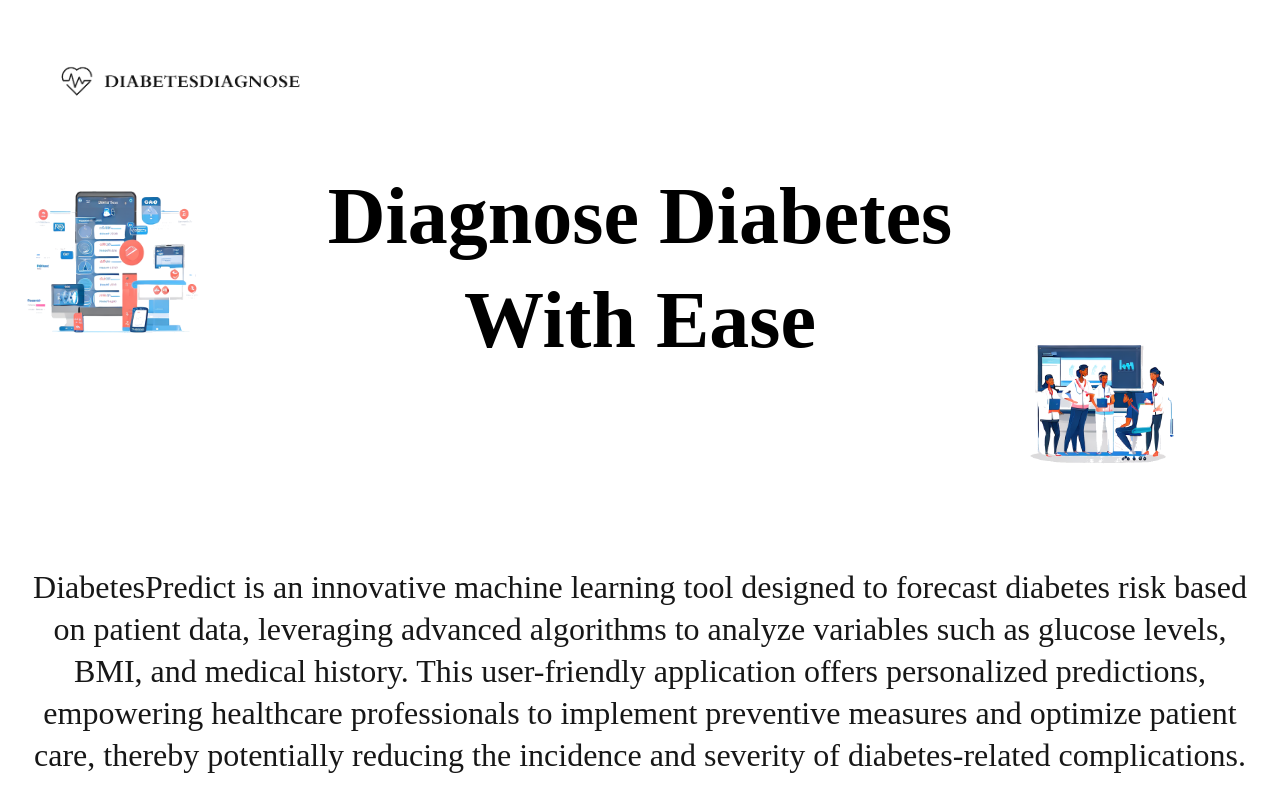
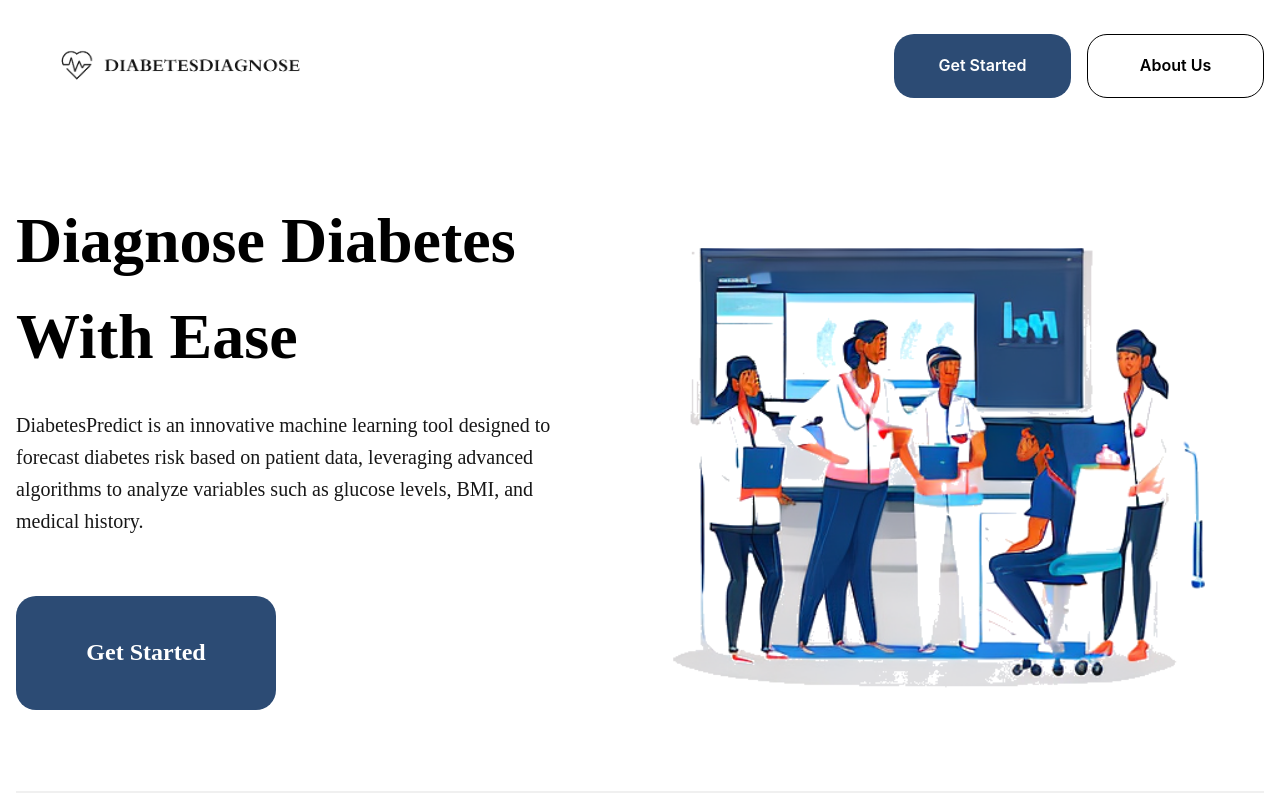
Before and after one commit to kollie-coder/diabetes-prediction-software, a React (Vite) app: page / in a window 1280 px wide. Shown: the top 800 px of the page. Built offline with nearby package versions, Linux system fonts and the light colour scheme.

Commit message:
hero update

```diff
--- a/package.json
+++ b/package.json
@@ -16,6 +16,7 @@
     "framer-motion": "^11.0.3",
     "react": "^18.2.0",
     "react-dom": "^18.2.0",
+    "react-icons": "^5.0.1",
     "react-router-dom": "^6.22.0"
   },
   "devDependencies": {
--- a/src/components/Hero/Hero.jsx
+++ b/src/components/Hero/Hero.jsx
@@ -1,4 +1,4 @@
-import { Box, Flex, Image, Text } from '@chakra-ui/react'
+import { Box, Button, Flex, Image, Text } from '@chakra-ui/react'
 import React from 'react'
 import heroImage from "../../assets/heroImage.png";
 import heroImage2 from "../../assets/heroImage2.png";
@@ -6,29 +6,52 @@ import heroImage2 from "../../assets/heroImage2.png";
 const Hero = () => {
   return (
     <>
-    <Flex>
-        <Box display={{base:"none", md:"flex"}} flex={1}>
-            <Image src={heroImage} alt='imgae1' w={"192px"} h={"192px"} objectFit={"cover"}/>
-        </Box>
+    <Flex alignItems={"center"}>
 
-            <Text fontSize={{base:"40px", md:"80px"}} fontWeight={600}
-            fontFamily={"Source Sans Pro"}
-             textAlign={"center"} lineHeight={"104px"} flex={3}>
+        <Flex flex={1} direction={"column"} gap={6}>
+
+        <Text fontSize={"64px"}
+            fontWeight={700}
+            fontFamily={"Poppins"}
+             lineHeight={"96px"}
+             maxW={"674px"}
+             >
                  Diagnose Diabetes With Ease
             </Text>
 
+            <Text color={"#171717"}
+             fontSize={"20px"}
+             fontFamily={"Poppins"}
+              lineHeight={"32px"}
+              fontWeight={400}
+              maxW={"550px"}
+              >
+            DiabetesPredict is an innovative machine learning tool designed to forecast diabetes risk based on patient data,
+           leveraging advanced algorithms to analyze variables such as glucose levels, BMI, and medical history.
+            </Text>
 
-        <Box marginTop='150px' display={{base:"none", md:"flex"}} flex={1}>
-            <Image src={heroImage2} alt='heroImage2' w={"172px"} h={"172px"} objectFit={"cover"} />
+            <Button width={"260px"}
+            height={"114px"}
+            borderRadius={"20px"}
+            color={"rgba(255, 255, 255, 1)"}
+            backgroundColor={"rgba(44, 75, 116, 1)"}
+            fontFamily={"Poppins"}
+            fontWeight={700}
+            fontSize={"24px"}
+            marginTop={"35px"}
+
+            >
+                 Get Started
+            </Button>
+
+        </Flex>
+
+
+
+        <Box display={{base:"none", md:"flex"}} flex={1}>
+            <Image src={heroImage2} alt='heroImage2' w={"582px"} h={"639px"} objectFit={"cover"} />
         </Box>
     </Flex>
-
-    <Text color="#171717" fontSize="32px" fontFamily="Source Sans Pro" lineHeight="42px" textAlign="center" py={{base:"10", md:"20"}}>
-    DiabetesPredict is an innovative machine learning tool designed to forecast diabetes risk based on patient data,
-    leveraging advanced algorithms to analyze variables such as glucose levels, BMI, and medical history. This user-friendly
-     application offers personalized predictions, empowering healthcare professionals to implement preventive measures and optimize
-     patient care, thereby potentially reducing the incidence and severity of diabetes-related complications.
-    </Text>
 
     </>
   )
--- a/src/components/Navbar/Navbar.jsx
+++ b/src/components/Navbar/Navbar.jsx
@@ -1,14 +1,37 @@
-import { Box, Container, Image } from '@chakra-ui/react'
+import { Box, Button, Container, Flex, Image } from '@chakra-ui/react'
 import React from 'react'
 import Logo from "../../assets/logo.png";
 import { Link } from 'react-router-dom';
+import { RxHamburgerMenu } from "react-icons/rx";
 
 const Navbar = () => {
   return (
-    <Container maxW={"container.2xl"} my={4}>
-      <Link to={"/"}>
+    <Container maxW={"container.2xl"} >
+
+      <Flex justifyContent={"space-between"} alignItems={"center"}>
+
+        <Link to={"/"}>
       <Image src={Logo} alt='logo' w={80}/>
       </Link>
+
+      <Flex gap={4} display={{base:"none", md:"flex"}}>
+        <Button width={"177px"} height={"64px"} borderRadius={"20px"} padding={"10px"} background='rgba(44, 75, 116, 1)' color={"white"}>
+          Get Started
+        </Button>
+
+        <Button width={"177px"} height={"64px"} borderRadius={"20px"} padding={"10px"} colorScheme='rgba(44, 75, 116, 1)' variant={"outline"}>
+          About Us
+        </Button>
+
+      </Flex>
+
+      <Box display={{base:'flex',md:"none"}} >
+
+      <RxHamburgerMenu size={"25px"}/>
+      </Box>
+
+      </Flex>
+
 
     </Container>
   )
```
Also changed, not shown: 1 other file (tests, documents, lock files or other folders).
